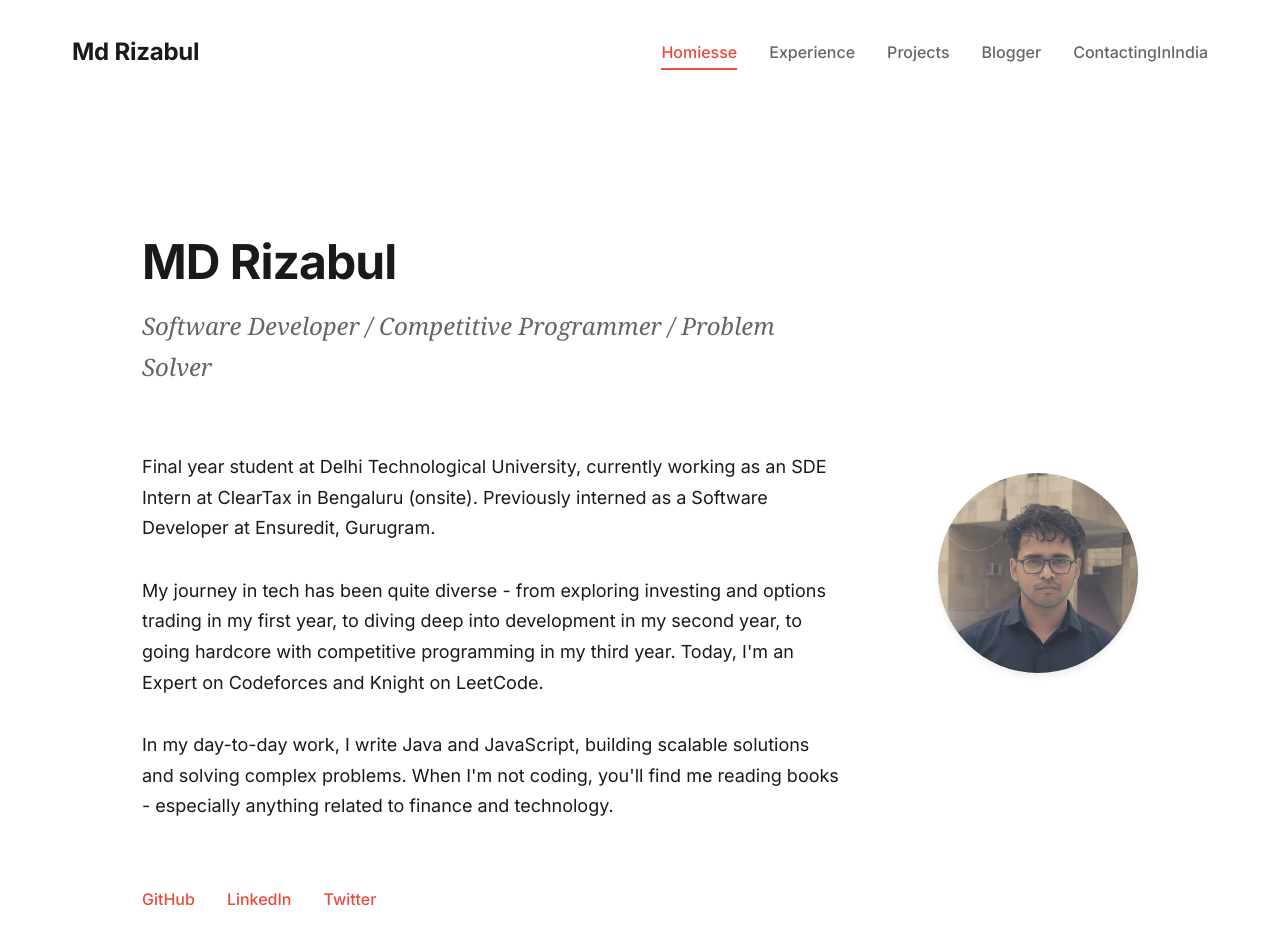
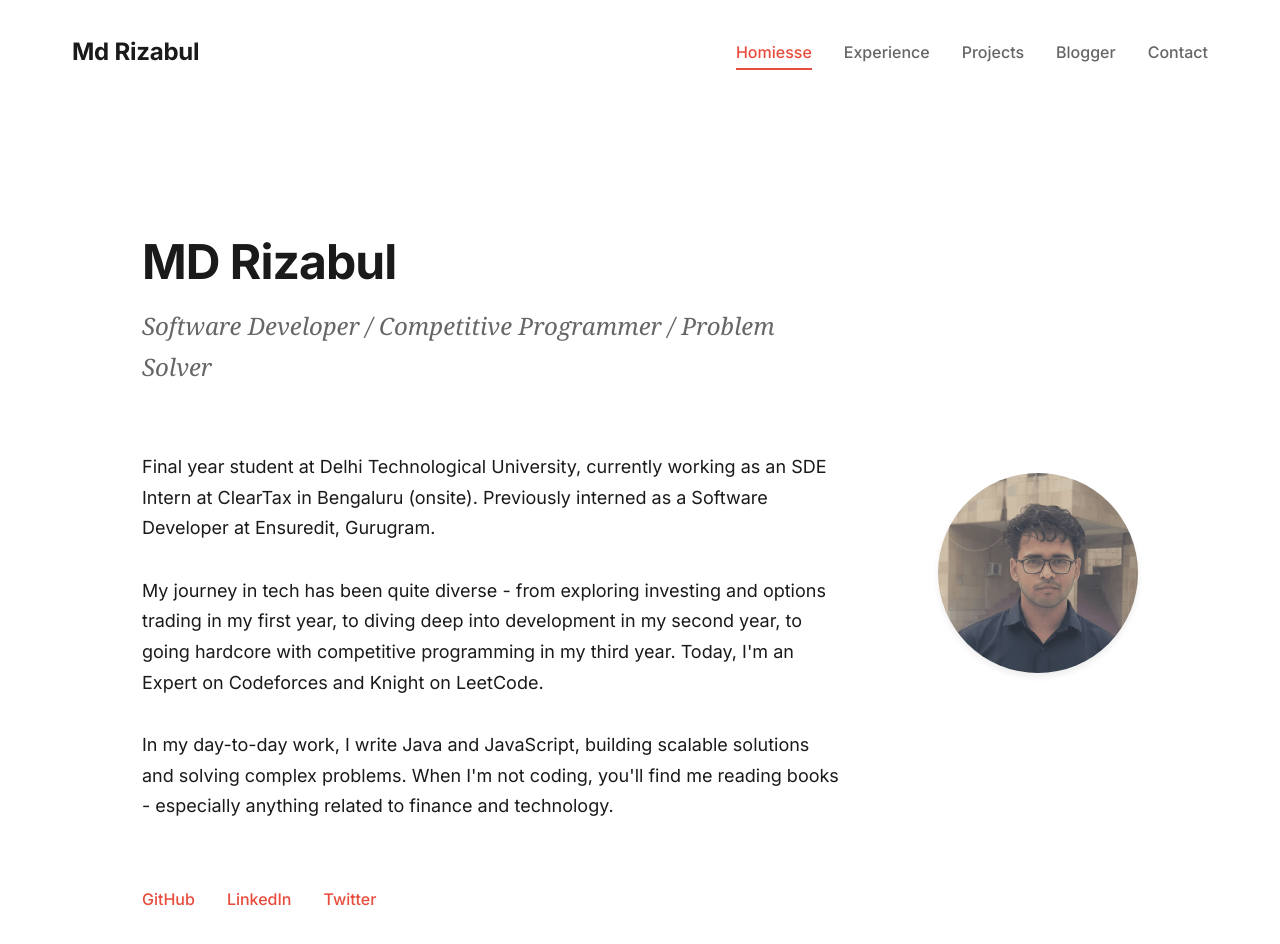
Before and after one commit to Jaan-Mustafa/mdrizabul, a React (Vite) app: page / in a window 1280 px wide. Shown: the top 944 px of the page. Built offline with nearby package versions, Linux system fonts and the light colour scheme.

Commit message:
changes committed

```diff
--- a/src/components/layout/Header.tsx
+++ b/src/components/layout/Header.tsx
@@ -21,7 +21,7 @@ const Header = () => {
     { id: 'experience', label: 'Experience', path: '/experience' },
     { id: 'projects', label: 'Projects', path: '/projects' },
     { id: 'blog', label: 'Blogger', path: '/blog' },
-    { id: 'contact', label: 'ContactingInIndia', path: '/contact' }
+    { id: 'contact', label: 'Contact', path: '/contact' }
   ];
 
   const handleNavClick = () => {
```
